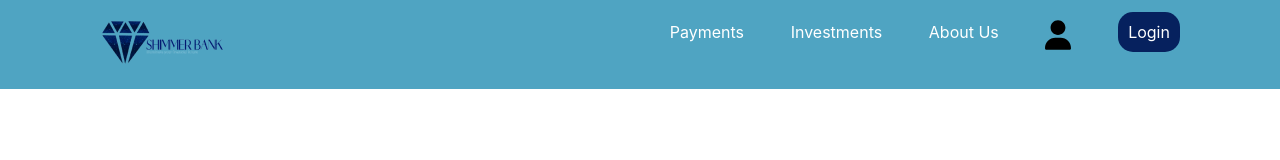
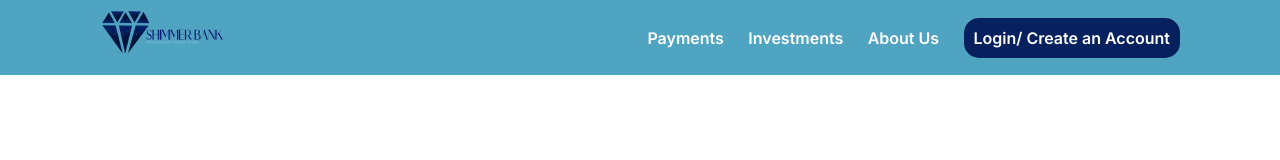
Before and after one commit to yemoscovic/SHIMMER-BANK, a plain HTML site: page index.html in a window 1280 px wide. Drawn offline with Linux system fonts and the light colour scheme.

Commit message:
Profile button removed

```diff
--- a/index.html
+++ b/index.html
@@ -7,6 +7,7 @@
     <link href="https://fonts.googleapis.com/css2?family=DM+Sans:wght@500&display=swap" rel="stylesheet">
     <link rel="stylesheet" href="styles/style.css" type="text/css">
     <link rel="icon" href="images/logo.png">
+    <link rel="preconnect" href="https://fonts.googleapis.com"><link rel="preconnect" href="https://fonts.gstatic.com" crossorigin><link href="https://fonts.googleapis.com/css2?family=Inter:wght@600&display=swap" rel="stylesheet">
     <title>SHIMMER BANK</title>
 </head>
 <body>
@@ -17,12 +18,11 @@
 
     <nav>
         <ul>
-            <img src="images/WhatsApp_Image_2023-01-02_at_08.28 1.png" alt="Shimmer Bank">
+            <li><a href="#"><img src="images/WhatsApp_Image_2023-01-02_at_08.28 1.png" alt="Shimmer Bank"></a></li>
             <li><a href="#">Payments</a></li>
             <li><a href="#">Investments</a></li>
             <li><a href="#">About Us</a></li>
-            <li><a href="#"><svg xmlns="http://www.w3.org/2000/svg" viewBox="0 0 448 512"><!--! Font Awesome Pro 6.2.1 by @fontawesome - https://fontawesome.com License - https://fontawesome.com/license (Commercial License) Copyright 2022 Fonticons, Inc. --><path d="M224 256c70.7 0 128-57.3 128-128S294.7 0 224 0S96 57.3 96 128s57.3 128 128 128zm-45.7 48C79.8 304 0 383.8 0 482.3C0 498.7 13.3 512 29.7 512H418.3c16.4 0 29.7-13.3 29.7-29.7C448 383.8 368.2 304 269.7 304H178.3z"/></svg></a></li>
-            <li><a href="#" class="login">Login</a></li>
+            <li><a href="#" class="login">Login/ Create an Account</a></li>
         </ul>
 
     </nav>
--- a/styles/style.css
+++ b/styles/style.css
@@ -6,14 +6,16 @@
 
 nav {
     background-color: rgba(79, 164, 194, 1);
-
 }
 
 
 ul {
     display: flex;
     justify-content: space-between;
-    padding: 20px 100px;
+    padding: 10px 100px;
+    align-items: center;
+    flex-wrap: wrap;
+    max-width: 100%;
 }
 
 nav ul img {
@@ -23,14 +25,13 @@ nav ul img {
 nav ul li {
     list-style-type: none;
 }
-
+/*
 nav ul li a svg {
     width: 26px;
     height: 30px;
-}
+} */
 
 nav ul li a {
-
     width: 96px;
     height: 24px;
     font-family: 'Inter', sans-serif;
@@ -48,3 +49,19 @@ nav ul li a:hover {
     border-radius: 15px;
     background-color: rgba(6, 33, 94, 1);
 }
+
+@media screen and (max-width:360px) {
+    /* Responsiveness */
+    ul {
+        display: inline-block;
+        /* flex-wrap: wrap;
+        justify-content: space-between;
+        align-items: center; */
+    }
+
+    nav ul img {
+        margin-right:0px;
+    }
+}
+
+@media screen and (max-width:768px)
```
